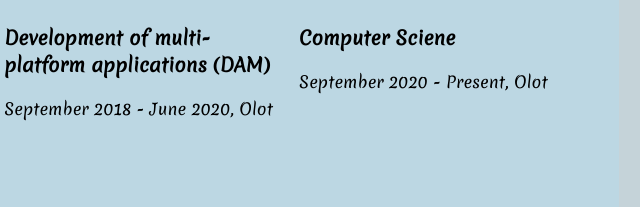
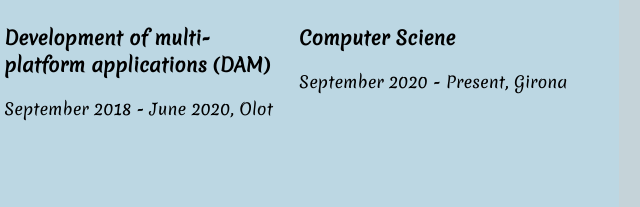
Before and after one commit to JordiCarmonaCodinach/Hypermedia-Project-Part-1, a plain HTML site: page index.html in a window 1280 px wide. Shown: the part 549-756 px from the top of the page, 640-1280 px from the left. Drawn offline with Linux system fonts and the light colour scheme.

Commit message:
Update index.html

```diff
--- a/index.html
+++ b/index.html
@@ -67,7 +67,7 @@
             </div>
             <div class="box">
                <h3>Computer Sciene</h3>
-               <p>September 2020 - Present, Olot</p>
+               <p>September 2020 - Present, Girona</p>
             </div>
          </div>
          <h2>Skills</h2>
```
